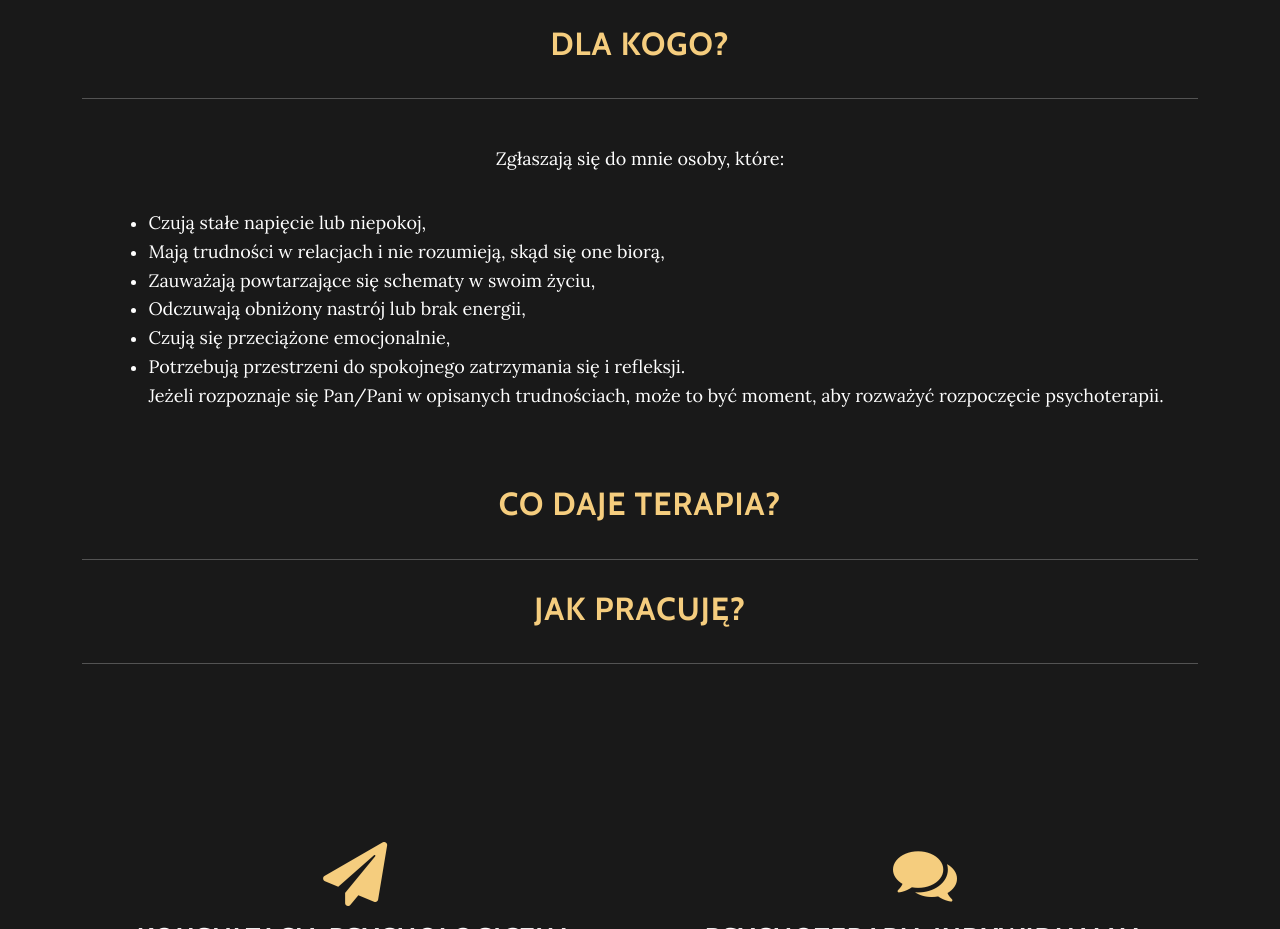
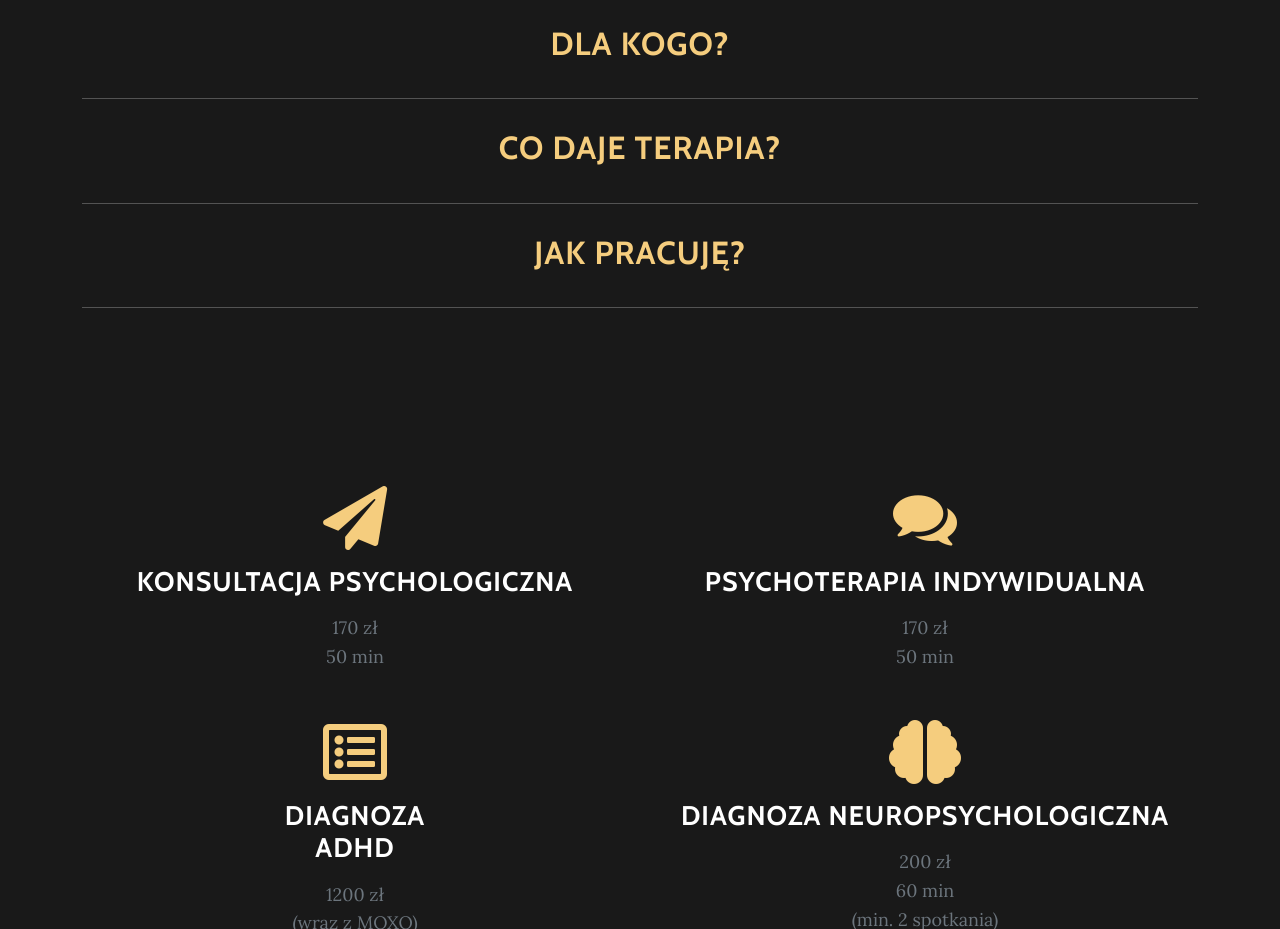
Before and after one commit to bony357/psychot_kato, a plain HTML site: page index.html in a window 1280 px wide. Shown: the part 2120-3049 px from the top of the page. Drawn offline with nearby package versions, Linux system fonts and the light colour scheme; a script that the page names is missing.

Commit message:
Update index.html

```diff
--- a/index.html
+++ b/index.html
@@ -102,7 +102,7 @@
                         <hr class="my-4"/>
                     </button>
                 </div>
-            <div class="accordion-collapse collapse show item-1" role="tabpanel" data-bs-parent="#accordion-1">
+            <div class="accordion-collapse collapse item-1" role="tabpanel" data-bs-parent="#accordion-1">
                 <div class="accordion-body">
                     <p>Zgłaszają się do mnie osoby, które:</p>
 					<ul class="services-list mb-4">
@@ -112,9 +112,8 @@
 					 <li><p class="mb-0">Odczuwają obniżony nastrój lub brak energii,</p></li>
 					 <li><p class="mb-0">Czują się przeciążone emocjonalnie,</p></li>
 					 <li><p class="mb-0">Potrzebują przestrzeni do spokojnego zatrzymania się i refleksji.</p></li>
-
+				    </ul>
 					<p>Jeżeli rozpoznaje się Pan/Pani w opisanych trudnościach, może to być moment, aby rozważyć rozpoczęcie psychoterapii.</p>
-					 </ul>
                 </div>
             </div>
         </div>
```
